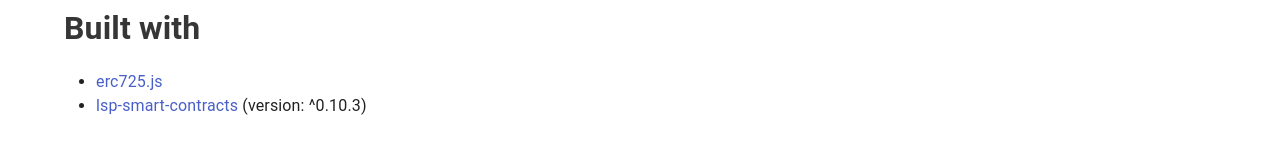
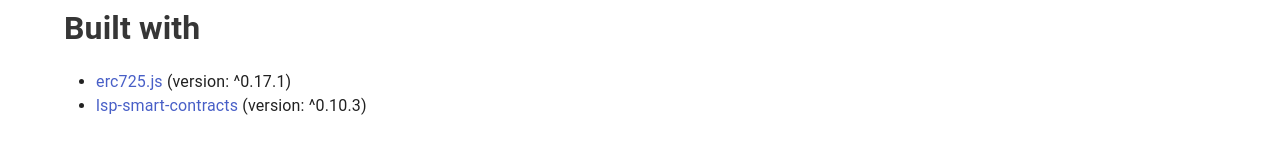
Before and after one commit to lukso-network/tools-erc725-inspect, a Next.js app: page / in a window 1280 px wide. Shown: the part 243-396 px from the top of the page. Built offline with nearby package versions, Linux system fonts and the light colour scheme.

Commit message:
Add erc725 js version to homepage

```diff
--- a/pages/index.tsx
+++ b/pages/index.tsx
@@ -2,6 +2,7 @@ import type { NextPage } from 'next';
 import Head from 'next/head';
 import packageJson from '../package.json';
 
+const ERC725_JS_VERSION = packageJson.dependencies['@erc725/erc725.js'];
 const LSP_SMART_CONTRACTS_VERSION =
   packageJson.dependencies['@lukso/lsp-smart-contracts'];
 
@@ -27,6 +28,7 @@ const Home: NextPage = () => {
               >
                 erc725.js
               </a>
+              &nbsp;(version: {ERC725_JS_VERSION})
               <li>
                 <a
                   className="has-text-link"
```
